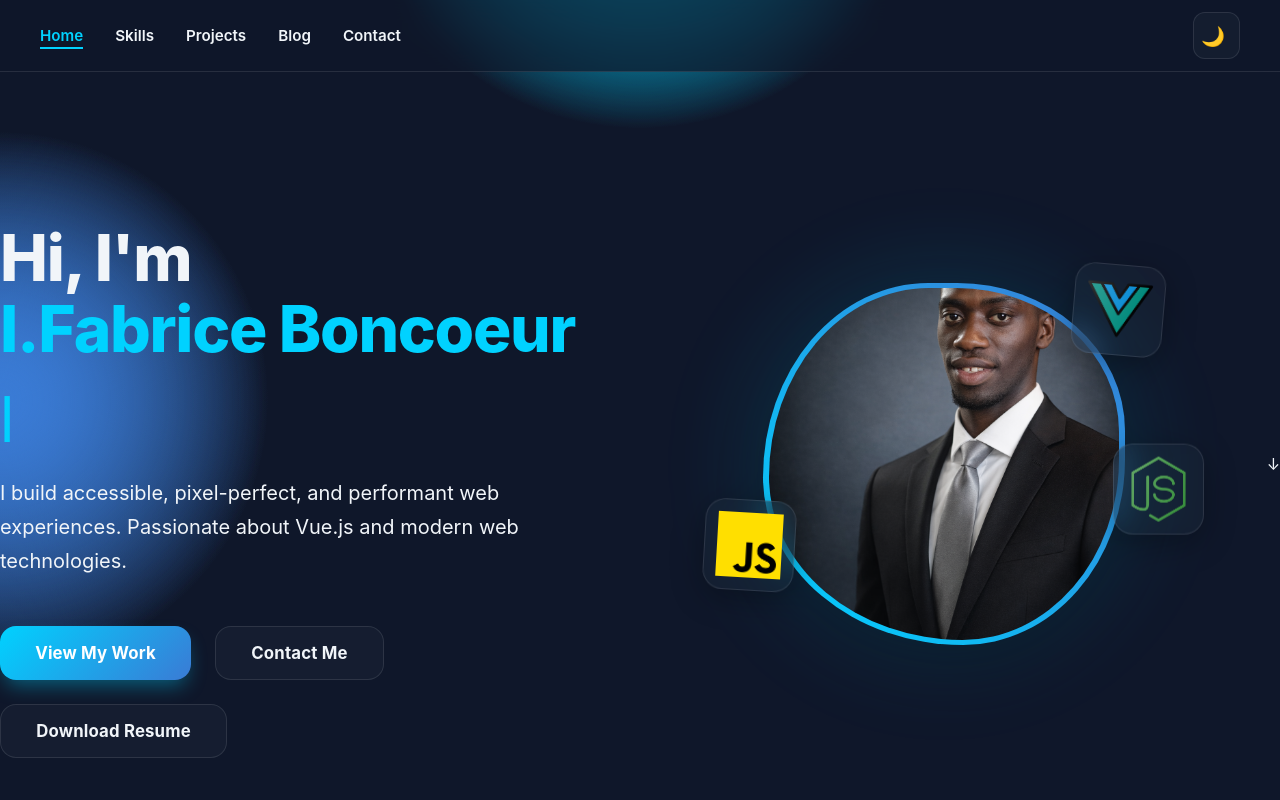
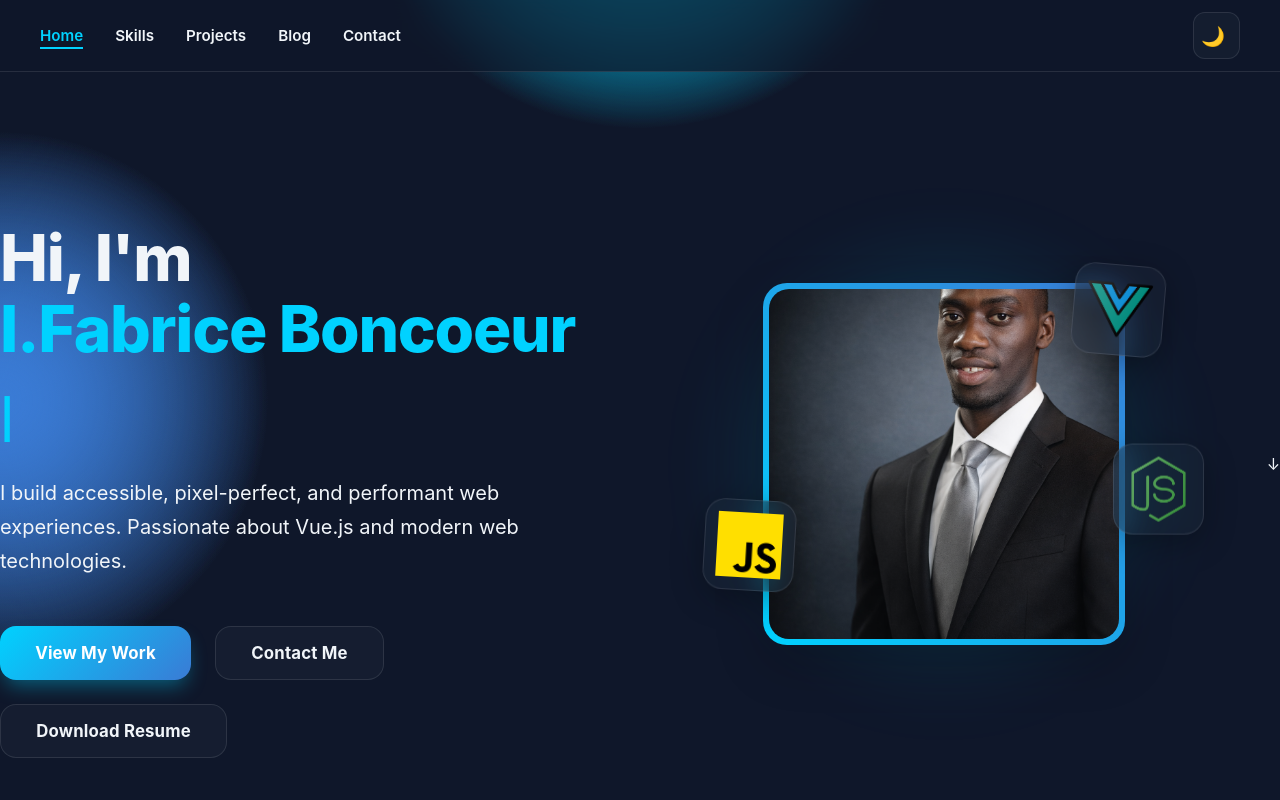
Before and after one commit to boncoeurif/portfolio-, a Vue app: page / in a window 1280 px wide. Shown: the top 800 px of the page. Built offline with nearby package versions, Linux system fonts and the light colour scheme.

Commit message:
Change hero portrait to static premium square and remove morphing animation

```diff
--- a/src/views/Home.vue
+++ b/src/views/Home.vue
@@ -294,6 +294,7 @@ onMounted(() => {
   filter: blur(40px);
   animation: pulse 4s ease-in-out infinite;
   z-index: 1;
+  border-radius: 40px;
 }
 
 .portrait-frame {
@@ -302,26 +303,27 @@ onMounted(() => {
   height: 350px;
   background: linear-gradient(45deg, var(--primary-color), var(--secondary-color));
   padding: 6px;
-  animation: morph 8s ease-in-out infinite;
+  border-radius: 24px; /* Premium Rounded Square */
   box-shadow: 0 20px 50px rgba(0, 0, 0, 0.2);
   z-index: 2;
   overflow: hidden;
   display: flex;
   justify-content: center;
   align-items: center;
+  transition: transform 0.4s cubic-bezier(0.175, 0.885, 0.32, 1.275);
+}
+
+.portrait-frame:hover {
+  transform: translateY(-10px) rotate(1deg);
 }
 
 .portrait-img {
-  width: calc(100% + 2px);
-  height: calc(100% + 2px);
+  width: 100%;
+  height: 100%;
   object-fit: cover;
-  border-radius: inherit;
+  border-radius: 20px; /* Slightly smaller to fit inside frame */
   transition: transform 0.5s ease;
-  background: var(--bg-color); /* Fallback background */
-}
-
-.portrait-frame:hover .portrait-img {
-  transform: scale(1.08);
+  background: var(--bg-color);
 }
 
 /* Floating Badges */
```
